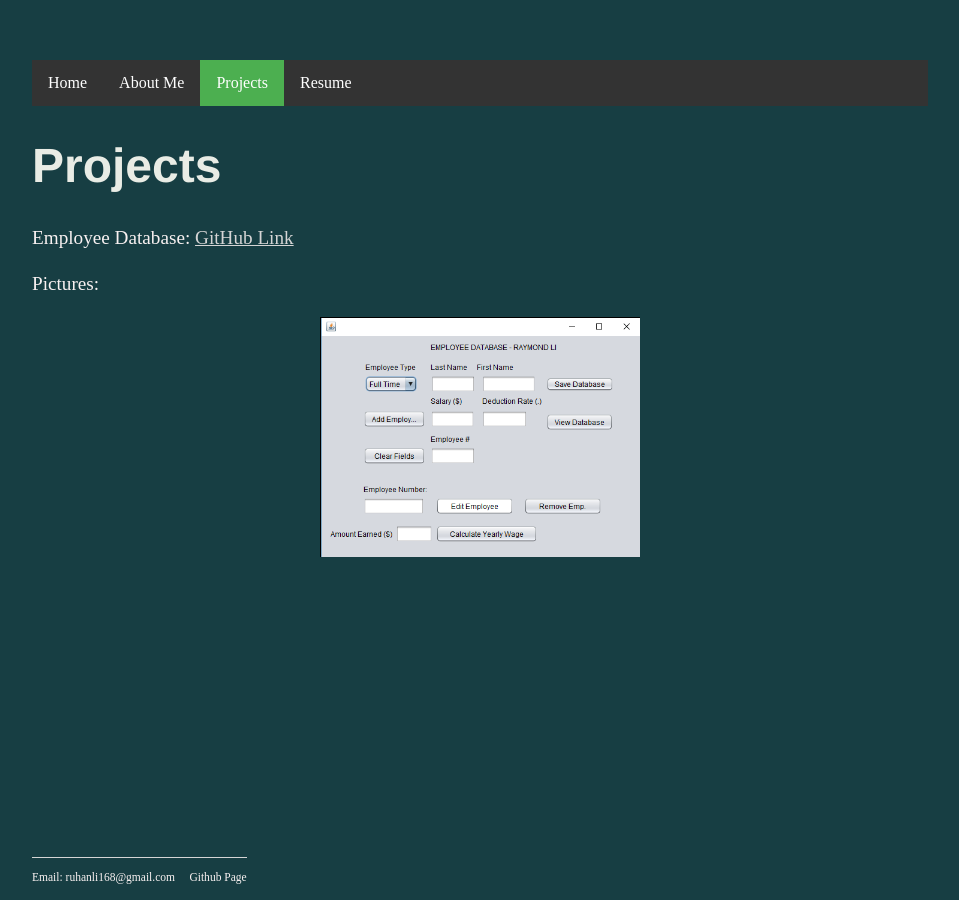
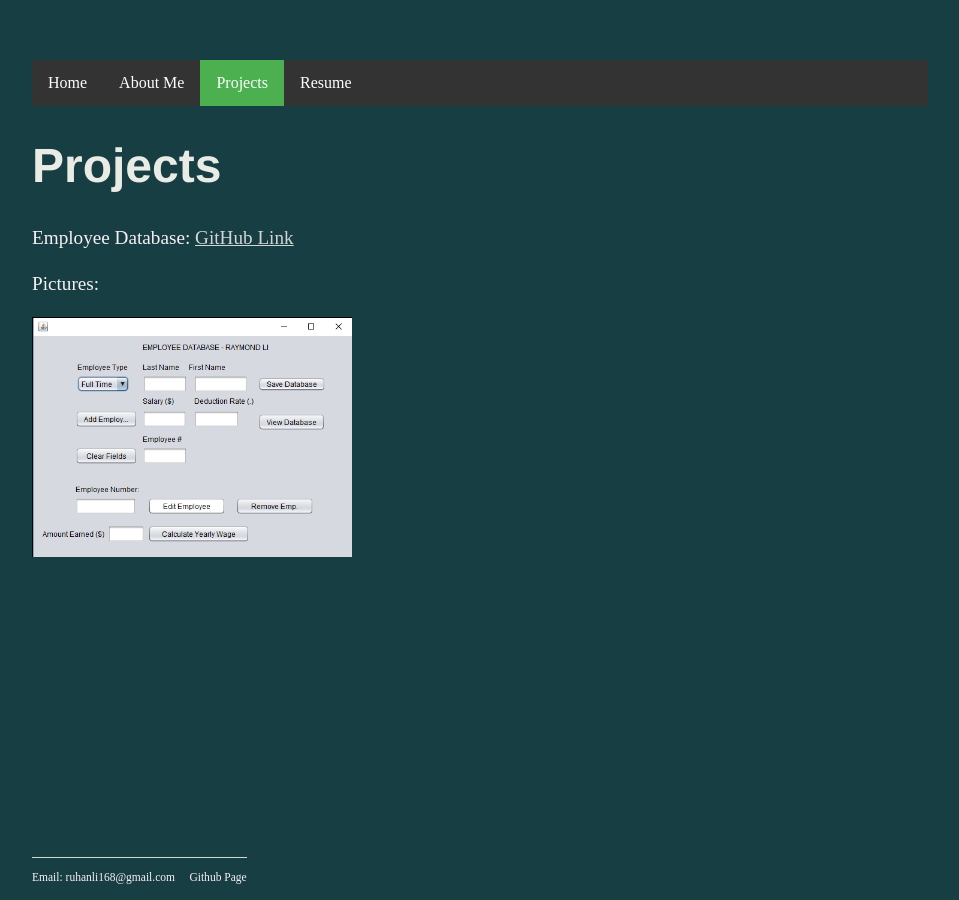
Before and after one commit to Raymoondo/RuhanLi.github.io-1, a Jekyll site: the page projects/index.html, which Jekyll copies as it is, in a window 1280 px wide. Shown: the whole page, without its empty margins (160-1119 px from the left). Built offline with Jekyll 4.4.1, drawn with Linux system fonts in a browser that asks for light colours.

Commit message:
Update index.html

```diff
--- a/projects/index.html
+++ b/projects/index.html
@@ -7,7 +7,6 @@
 			.slide{
 			    max-width: 320px;
 			    height: 240px;
-			    margin: auto;
 			    text-align: center;
 			    vertical-align: middle;
 			    border: none;
```
